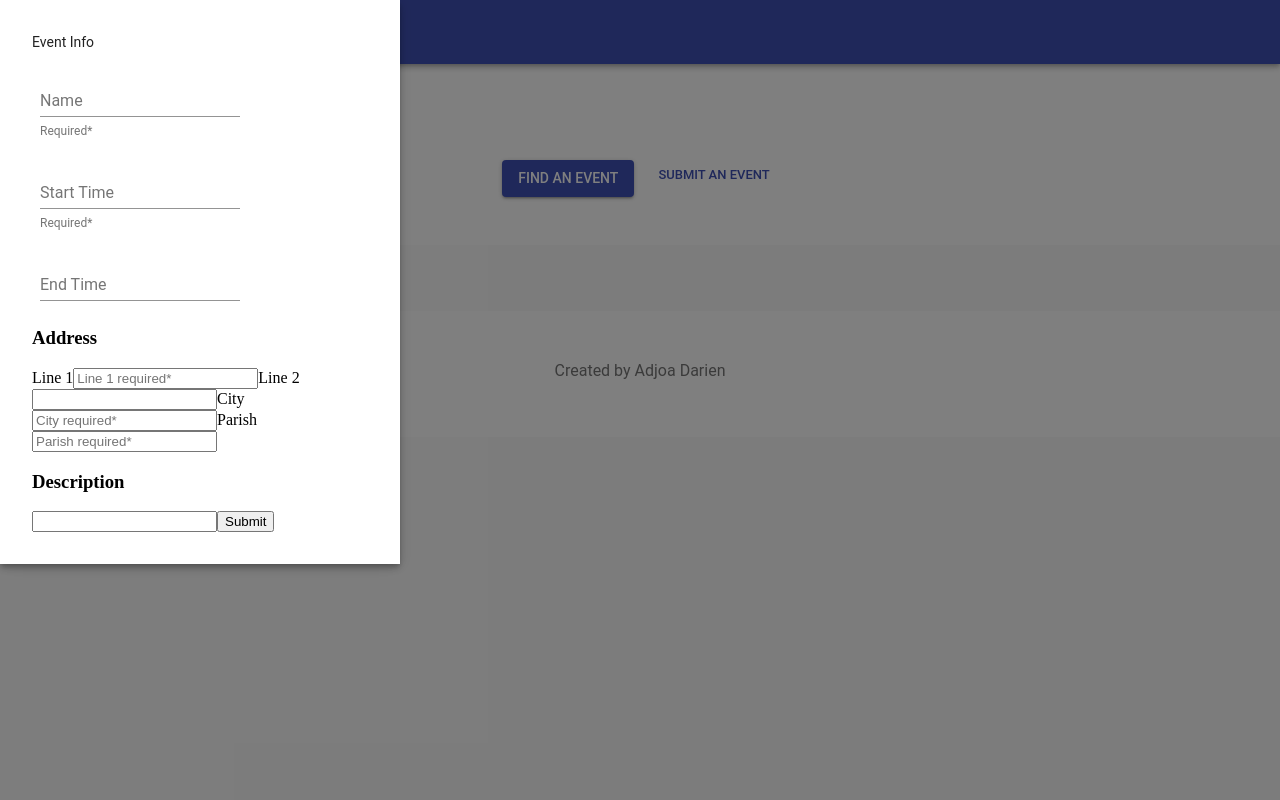
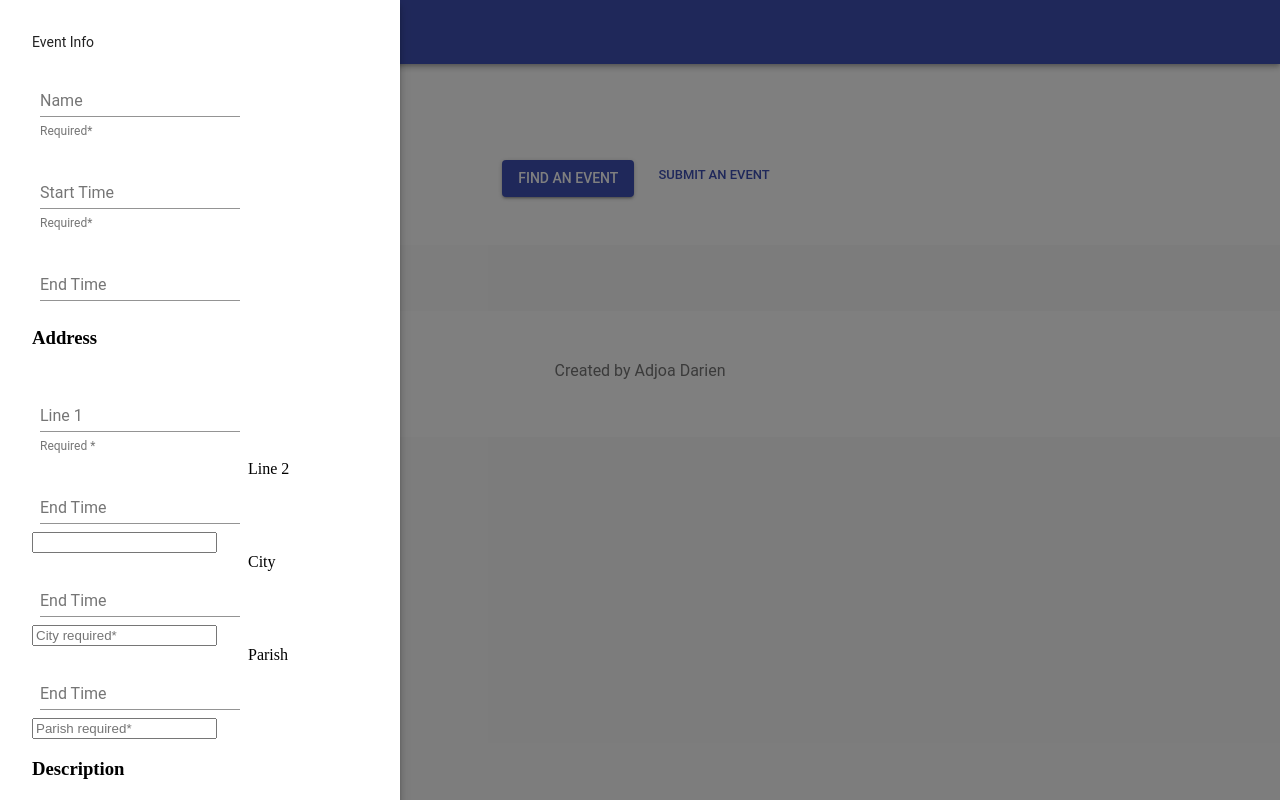
Before and after one commit to Adjoa/happenings-ja, a React (Create React App) app in the folder client/: page / in a window 1280 px wide. Both pictures are taken after a click on the button "SUBMIT AN EVENT". Built offline with nearby package versions, Linux system fonts and the light colour scheme.

Commit message:
in EventForm, convert address line 1 to TextField

```diff
--- a/client/src/containers/EventForm.js
+++ b/client/src/containers/EventForm.js
@@ -158,20 +158,48 @@ class EventForm extends React.Component {
 
               <h3>Address</h3>
 
-                <label>Line 1</label>
-                <input type="text"
-                  name="line1" placeholder="Line 1 required*"
-                  onChange={this.handleAddressChange} />
+                <TextField
+                  name="line1"
+                  label="Line 1"
+                  className={classes.textField}
+                  helperText="Required *"
+                  onChange={this.handleAddressChange}
+                  margin="normal"
+                />
+
+                <TextField
+                  name="end_time"
+                  label="End Time"
+                  className={classes.textField}
+                  onChange={this.handleChange}
+                  margin="normal"
+                />
 
                 <label>Line 2</label>
                 <input type="text"
                   name="line2"
                   onChange={this.handleAddressChange} />
 
+                <TextField
+                  name="end_time"
+                  label="End Time"
+                  className={classes.textField}
+                  onChange={this.handleChange}
+                  margin="normal"
+                />
+
                 <label>City</label>
                 <input type="text"
                   name="city" placeholder="City required*"
                   onChange={this.handleAddressChange} />
+
+                <TextField
+                  name="end_time"
+                  label="End Time"
+                  className={classes.textField}
+                  onChange={this.handleChange}
+                  margin="normal"
+                />
 
                 <label>Parish</label>
                 <input type="text"
@@ -179,6 +207,14 @@ class EventForm extends React.Component {
                   onChange={this.handleAddressChange} />
 
               <h3>Description</h3>
+              <TextField
+                name="end_time"
+                label="End Time"
+                className={classes.textField}
+                onChange={this.handleChange}
+                margin="normal"
+              />
+
               <input type="textarea"
                 name="description"
                 onChange={this.handleChange} />
```
